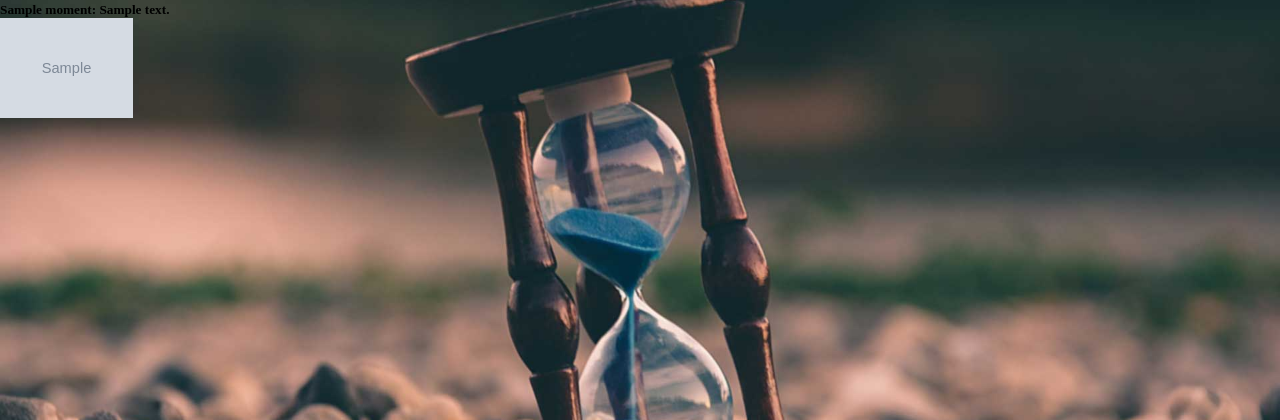
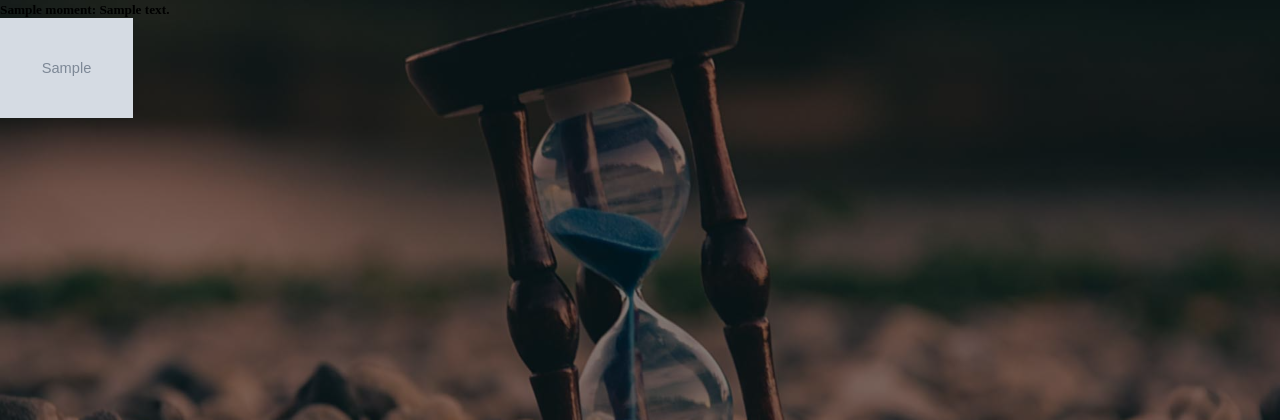
Before and after one commit to alegend4u/uBlog, a Django app: page /timeline/ in a window 1280 px wide. Shown: the top 420 px of the page. Run offline with Django 3.2, Linux system fonts and the light colour scheme; tables that the repository leaves empty hold one stand-in row (values such as "Sample post"); grey boxes marked "Sample" are stand-in pictures; style sheets or scripts are compiled from the project's sources.

Commit message:
Dark overlay on timeline background image

```diff
--- a/timeline/static/timeline/sass/timeline.sass
+++ b/timeline/static/timeline/sass/timeline.sass
@@ -1,5 +1,4 @@
 body
-  background: url("/static/timeline/images/timeline_background.jpg")
+  background: linear-gradient(rgba(#000, 0.5), rgba(#000, 0.5)), url("/static/timeline/images/timeline_background.jpg")
   background-size: cover
   background-position-y: 25%
-  background-repeat: no-repeat
```
